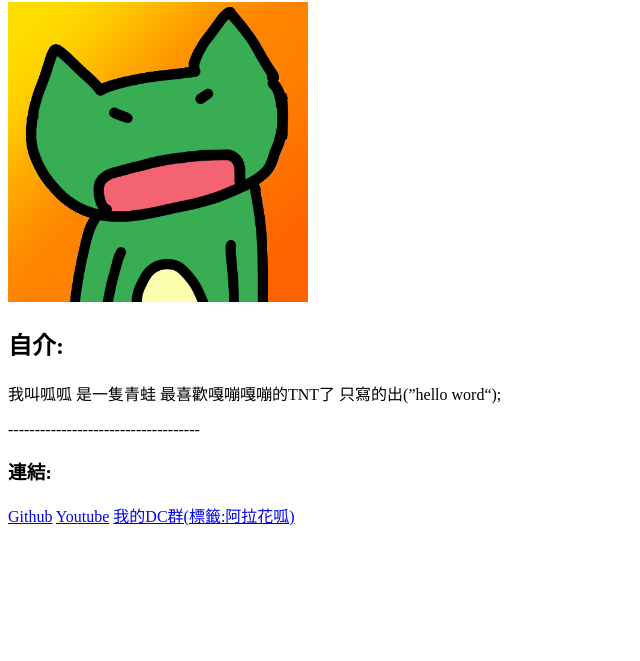
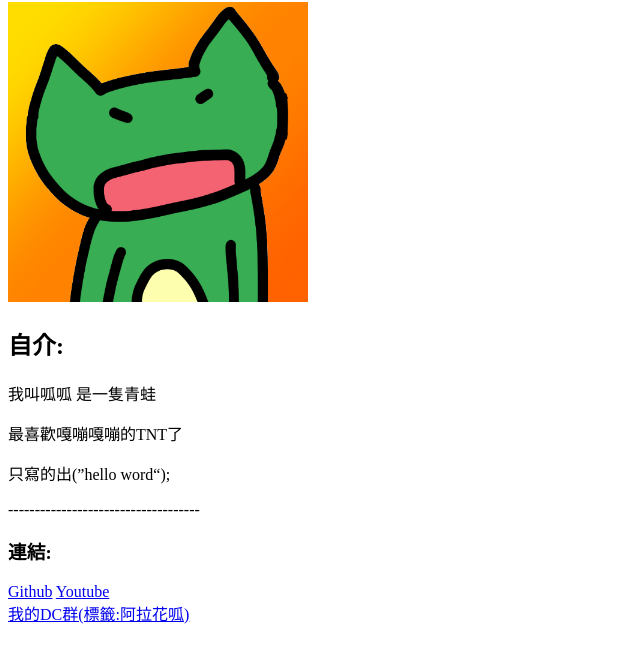
Before and after one commit to carol000000/gua, a plain HTML site: page index.html in a window 1280 px wide. Shown: the part 87-748 px from the top of the page, without its empty margins (0-640 px from the left). Drawn offline with Linux system fonts and the light colour scheme.

Commit message:
Update index.html

```diff
--- a/index.html
+++ b/index.html
@@ -7,15 +7,15 @@
     <h1>我是呱呱</h1>
      <img src="images/IMG_9209.png" alt=我的頭像 style="width: 300px;">
      <h2>自介:</h2>
-     <p>我叫呱呱 是一隻青蛙
-最喜歡嘎嘣嘎嘣的TNT了
-只寫的出(”hello word“);</p>
+     <p>我叫呱呱 是一隻青蛙</p>
+     <p>最喜歡嘎嘣嘎嘣的TNT了</p>
+     <p>只寫的出(”hello word“);</p>
      <p>------------------------------------</p>
 
      <h3>連結:</h3>
      <a href = "https://github.com/carol000000" target="_blank">Github</a>
-     <a href = "https://www.youtube.com/@%E9%9B%B7%E5%BC%97" target="_blank">Youtube</a>
-     <a href = "https://discord.gg/wXbXHhfvbd" target="_blank">我的DC群(標籤:阿拉花呱)</a>
+     <a href = "https://www.youtube.com/@%E9%9B%B7%E5%BC%97" target="_blank">Youtube</a><br>
+     <a href = "https://discord.gg/wXbXHhfvbd" target="_blank">我的DC群(標籤:阿拉花呱)</a><br>
 
 </BODY>
 </HTML>
```
